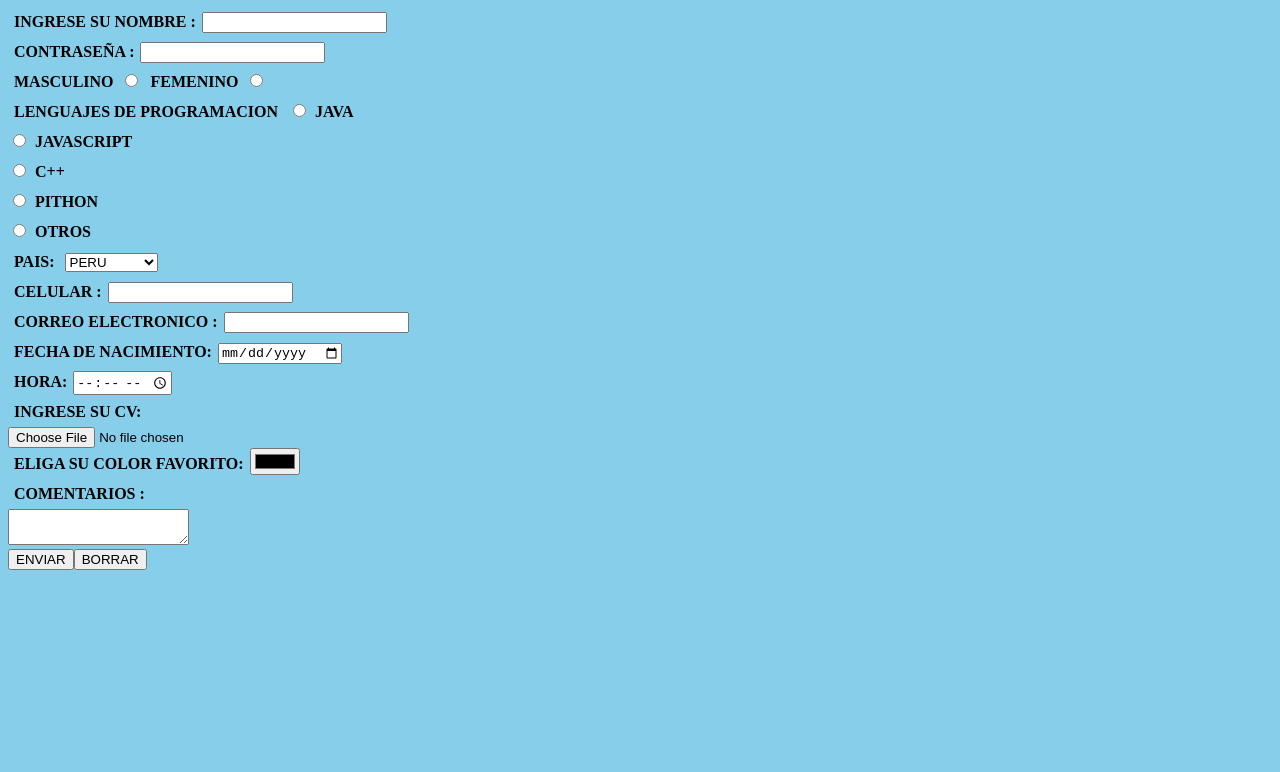
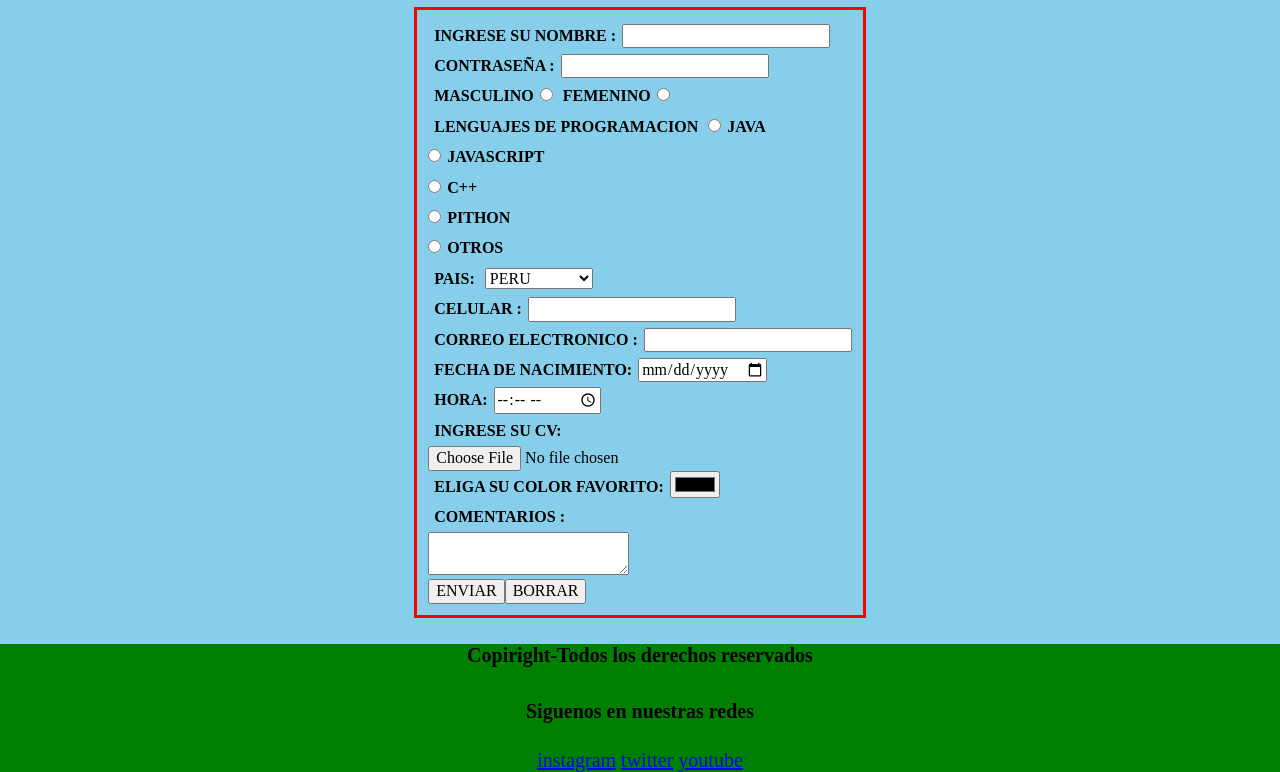
Before and after one commit to cristopher-lan/cristrabajo, a plain HTML site: page formulario.html in a window 1280 px wide. Shown: the part 116-888 px from the top of the page. Before the commit the page ends 800 px from the top, so only its background shows below. Drawn offline with nearby package versions, Linux system fonts and the light colour scheme.

Commit message:
Update formulario.html

```diff
--- a/formulario.html
+++ b/formulario.html
@@ -2,6 +2,7 @@
 <html>
 <head>
 	<meta charset="utf-8">
+	<link rel="stylesheet"  href="normalize.css">
 	<link rel="stylesheet"  href="estilosf.css">
 	<link rel="icon" href="a.ico">
 	<title>FORMULARIO</title>
@@ -18,7 +19,9 @@
 </header>
 <div>
 	<h1>FORMULARIO</h1>
-	<form>
+	<table>
+		<tr>
+			<td>
 		<b>INGRESE SU NOMBRE : </b><input type="text" name="NOMBRE">
 		<br>
 		<b>CONTRASEÑA : </b><input type="password" name="CONTRASEÑA">
@@ -65,8 +68,16 @@
 		<textarea ></textarea>
 		<br>
 		<input type="submit" value="ENVIAR" name="enviar"><input type="reset" value="BORRAR" name="borrado">
-
-	</form>
+	    </td>
+      </tr>
+	</table>
 </div>
+ <footer>
+    	<h4 id="reservado">Copiright-Todos los derechos reservados</h4>
+    	<p> <b>Siguenos en nuestras redes</b></p>
+    	<a href=https://www.youtube.com/watch?v=LLBQTpUqldY>instagram</a>
+    	<a href=https://www.youtube.com/watch?v=LLBQTpUqldY>twitter</a>
+    	<a href=https://www.youtube.com/watch?v=LLBQTpUqldY target="_BLANK">youtube</a>
+    </footer>
 </body>
 </html>
```
